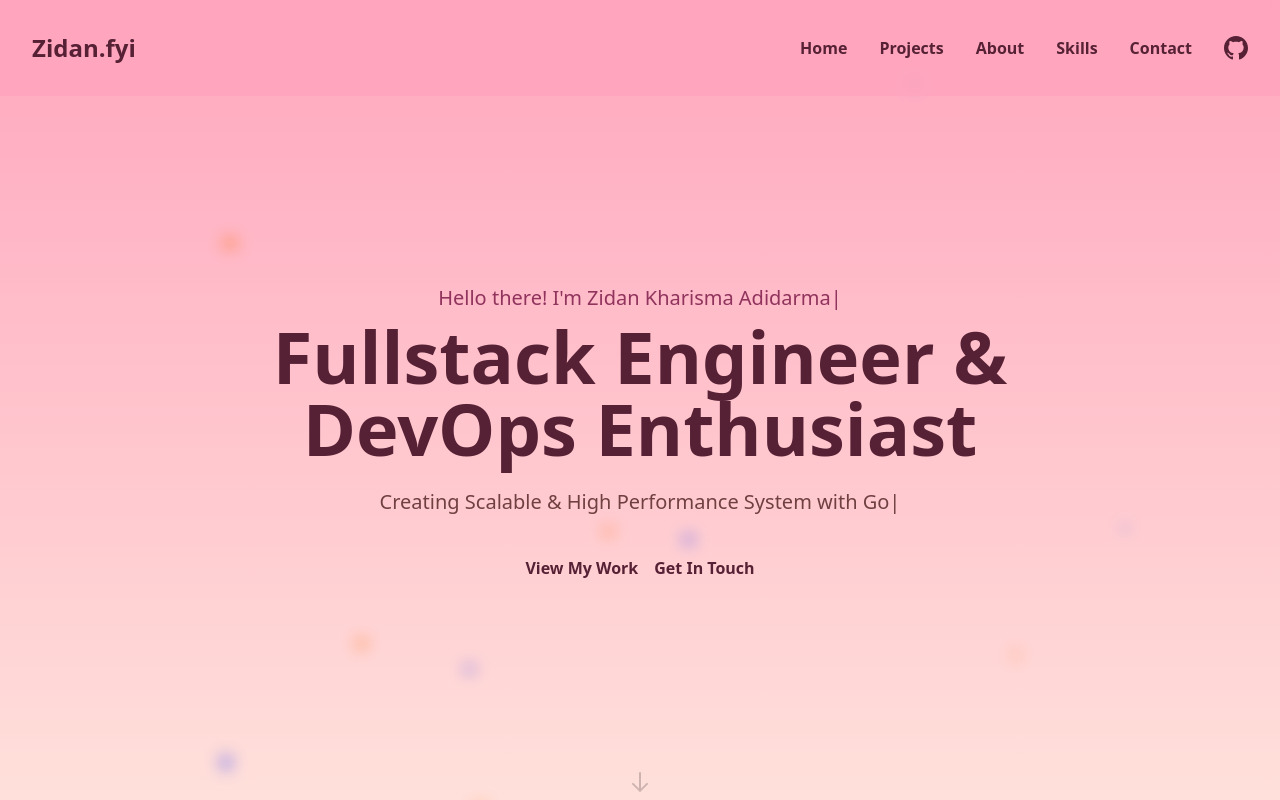
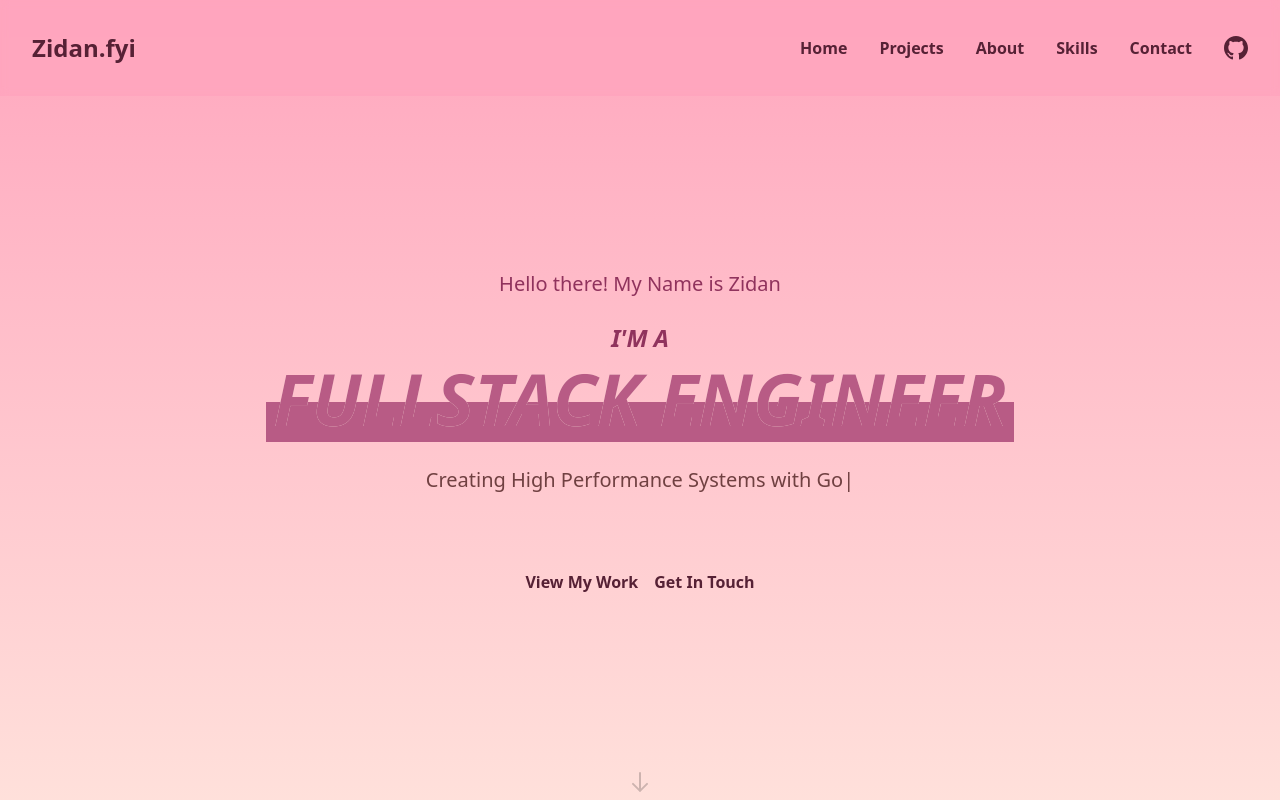
Before and after one commit to Zidan-Kharisma-Sakana/Zidan-Kharisma-Sakana, a React (Vite) app: page / in a window 1280 px wide. Shown: the top 800 px of the page. Built offline with nearby package versions, Linux system fonts and the light colour scheme.

Commit message:
feat: fancier hero

```diff
--- a/src/components/sections/Hero.tsx
+++ b/src/components/sections/Hero.tsx
@@ -1,78 +1,8 @@
-import React, { useEffect, useRef } from 'react';
+import React from 'react';
 import { motion } from 'framer-motion';
 import { TypeAnimation } from 'react-type-animation';
 
-import gsap from 'gsap';
-
 const Hero: React.FC = () => {
-  const heroRef = useRef<HTMLElement>(null);
-  const circleRef = useRef<HTMLDivElement>(null);
-  const textRef = useRef<HTMLDivElement>(null);
-
-  // GSAP animation for background elements
-  useEffect(() => {
-    if (!heroRef.current) return;
-
-    // Create a timeline for sequenced animations
-    const tl = gsap.timeline();
-
-    // Animate the circle
-    if (circleRef.current) {
-      tl.fromTo(
-        circleRef.current,
-        { scale: 0, opacity: 0 },
-        { scale: 1, opacity: 0.8, duration: 1.5, ease: "elastic.out(1, 0.5)" }
-      );
-    }
-
-    // Animate background particles
-    const particles = heroRef.current.querySelectorAll('.particle');
-    gsap.fromTo(
-      particles,
-      {
-        y: () => Math.random() * 100 - 50,
-        opacity: 0
-      },
-      {
-        y: 0,
-        opacity: 0.7,
-        duration: 1.5,
-        stagger: 0.1,
-        ease: "power3.out"
-      }
-    );
-
-    // Initialize mouse movement effect for parallax
-    const handleMouseMove = (e: MouseEvent): void => {
-      if (!circleRef.current) return;
-
-      const { clientX, clientY } = e;
-      const x = (clientX / window.innerWidth - 0.5) * 20;
-      const y = (clientY / window.innerHeight - 0.5) * 20;
-
-      gsap.to(circleRef.current, {
-        x: x * -1,
-        y: y * -1,
-        duration: 1,
-        ease: "power2.out"
-      });
-
-      particles.forEach((particle, i) => {
-        gsap.to(particle, {
-          x: x * (i % 3 + 1) * -0.5,
-          y: y * ((i % 2) + 1) * -0.5,
-          duration: 1,
-          ease: "power2.out"
-        });
-      });
-    };
-
-    window.addEventListener('mousemove', handleMouseMove);
-
-    return () => {
-      window.removeEventListener('mousemove', handleMouseMove);
-    };
-  }, []);
 
   // Text animation variants for Framer Motion
   const textVariants = {
@@ -89,34 +19,12 @@ const Hero: React.FC = () => {
   };
 
   return (
-    <section ref={heroRef} className="relative h-screen flex items-center justify-center overflow-hidden">
-      {/* Background elements */}
-      <div className="absolute inset-0 overflow-hidden">
-        <div ref={circleRef} className="absolute top-1/2 left-1/2 -translate-x-1/2 -translate-y-1/2 w-[40vw] h-[40vw] bg-gradient-radial from-primary-light/30 to-transparent rounded-full blur-3xl"></div>
-
-        {/* Create background particles */}
-        {[...Array(10)].map((_, i) => (
-          <div
-            key={i}
-            className="particle absolute rounded-full opacity-20 blur-sm"
-            style={{
-              top: `${Math.random() * 100}%`,
-              left: `${Math.random() * 100}%`,
-              width: `${Math.random() * 10 + 5}px`,
-              height: `${Math.random() * 10 + 5}px`,
-              backgroundColor: i % 2 === 0 ? '#6366f1' : '#f97316'
-            }}
-          ></div>
-        ))}
-      </div>
-
-      {/* Content layer */}
-      <div className="container-custom relative z-10 text-center px-4">
+    <section className="relative h-screen flex items-center justify-center overflow-hidden">
+      <div className="container-custom relative z-10 text-center px-4 w-full">
         <motion.div
-          ref={textRef}
           initial="hidden"
           animate="visible"
-          className="max-w-3xl mx-auto"
+          className="max-w-4xl mx-auto"
         >
           <motion.h2
             custom={0}
@@ -127,38 +35,51 @@ const Hero: React.FC = () => {
               sequence={[
                 "Hello there! Welcome!",
                 1000,
-                "Hello there! I'm Zidan Kharisma Adidarma",
+                "Hello there! My Name is Zidan",
                 4000
               ]}
               wrapper='span'
               speed={50}
               repeat={0}
+              cursor={false}
             />
           </motion.h2>
 
           <motion.h1
             custom={1}
             variants={textVariants}
-            className="text-4xl md:text-7xl font-bold text-wine-berry mb-6"
+            className="italic grid grid-cols-1 text-6xl lg:text-7xl text-wine-berry my-6 w-fit mx-auto"
           >
-            Fullstack Engineer & DevOps Enthusiast
+            <p className='font-bold text-2xl text-boysenberry'>I'M A</p>
+            <div className='hidden md:block heading-container'>
+              <h1 className='heading-background'>FULLSTACK ENGINEER</h1>
+              <h1 className='heading-clipped'>FULLSTACK ENGINEER</h1>
+            </div>
+            <div className='heading-container text-center md:hidden'>
+              <h1 className='heading-background left-1/2 -translate-x-1/2'>FULLSTACK</h1>
+              <h1 className='heading-clipped'>FULLSTACK</h1>
+            </div>
+            <div className='heading-container text-center md:hidden'>
+              <h1 className='heading-background left-1/2 -translate-x-1/2'>ENGINEER</h1>
+              <h1 className='heading-clipped'>ENGINEER</h1>
+            </div>
           </motion.h1>
 
           <motion.p
             custom={2}
             variants={textVariants}
-            className="text-lg md:text-xl mb-10 text-deep-coffe"
+            className="text-base md:text-xl text-deep-coffe max-w-3/4 mx-auto h-20 mb-6"
           >
             <TypeAnimation
               sequence={[
-                "Creating Scalable & High Performance System with Go",
-                2500,
-                "Building Enterprise Grade Application with Java",
-                2500,
-                "Crafting Modular & Captivating Website with React",
-                2500,
-                "Deploying for Zero Downtime with CI/CD & Kubernetes",
-                2500
+                "Creating High Performance Systems with Go",
+                4000,
+                "Building Enterprise Applications with Java",
+                4000,
+                "Crafting Captivating Websites with React",
+                4000,
+                "Automating Kubernetes Deployment with CI/CD ",
+                4000
               ]}
               speed={40}
               deletionSpeed={99}
--- a/src/index.css
+++ b/src/index.css
@@ -18,6 +18,7 @@
   --color-deep-coffe: #704041;
   --color-ice-cold: #adf2f1;
   --color-boysenberry: #90335d;
+  --color-bashful-pink: #b85b85;
   --color-pale-turquoise: #9bfdce;
 
   --color-red-violet: #cc0099;
@@ -82,3 +83,39 @@ body {
     text-decoration: underline;
   }
 }
+
+.heading-container {
+  position: relative;
+  font-weight: bold;
+  font-weight: 900;
+}
+
+.heading-container .heading-background {
+  position: absolute;
+  padding: 0.5rem;
+  background: linear-gradient(
+    180deg,
+    rgba(255,255,255,0) 0%,
+    rgba(255,255,255,0) 55%,
+    var(--color-bashful-pink) 55%,
+    var(--color-bashful-pink) 100%
+  );
+  color: var(--color-misty-rose);
+}
+
+.heading-container .heading-clipped {
+  padding: 0.5rem;
+  background-color: transparent;
+  color: var(--color-bashful-pink);
+  animation: clipPathRise 3s ease-out forwards;
+}
+
+@keyframes clipPathRise {
+  0%{
+    clip-path: inset(-1% -1% 0% -1%);
+  }
+
+  100%{
+    clip-path: inset(-1% -1% 45% -1%);
+  }
+}
```
